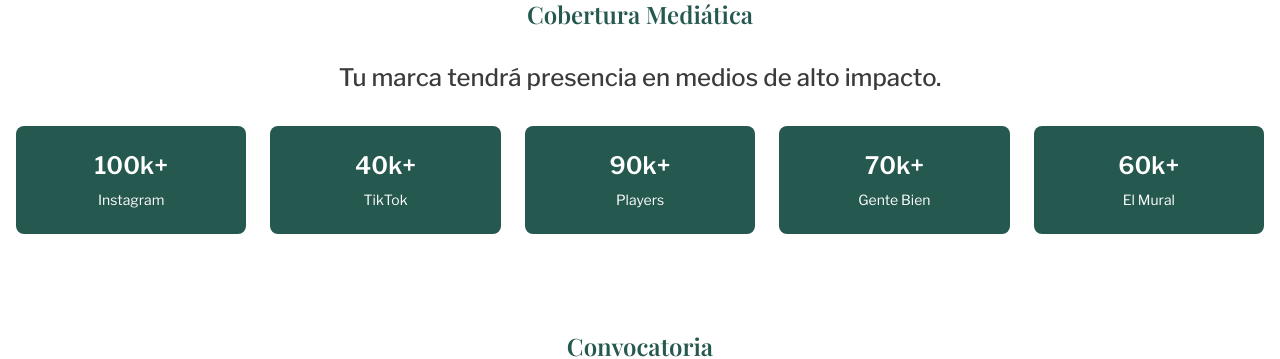
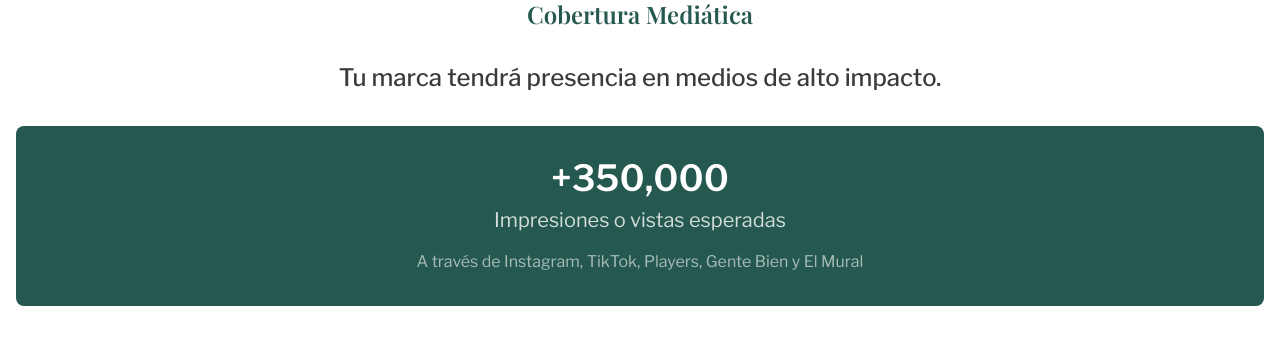
Before and after one commit to diegotokenstate/grandslampadel, a React (Vite) app: page / in a window 1280 px wide. Shown: the part 2280-2639 px from the top of the page. Built offline with nearby package versions, Linux system fonts and the light colour scheme.

Commit message:
Update media coverage section

```diff
--- a/src/components/AboutSection.tsx
+++ b/src/components/AboutSection.tsx
@@ -218,24 +218,12 @@ const AboutSection = () => {
         >
           <h3 className="text-2xl font-semibold text-verde mb-8 text-center">Cobertura Mediática</h3>
           <p className="subtitle text-medianoche/80 max-w-3xl mx-auto mb-8">Tu marca tendrá presencia en medios de alto impacto.</p>
-          <div className="grid grid-cols-2 md:grid-cols-5 gap-6">
-            {[
-              { number: "100k+", text: "Instagram" },
-              { number: "40k+", text: "TikTok" },
-              { number: "90k+", text: "Players" },
-              { number: "70k+", text: "Gente Bien" },
-              { number: "60k+", text: "El Mural" }
-            ].map((item, index) => (
-              <motion.div
-                key={index}
-                className="bg-verde p-6 rounded-lg text-center text-marfil"
-                whileHover={{ scale: 1.05 }}
-                transition={{ duration: 0.2 }}
-              >
-                <div className="text-2xl font-bold mb-2">{item.number}</div>
-                <div className="text-sm">{item.text}</div>
-              </motion.div>
-            ))}
+          <div className="bg-verde p-8 rounded-lg text-center">
+            <div className="text-4xl font-bold text-marfil mb-2">+350,000</div>
+            <div className="text-xl text-marfil/80">Impresiones o vistas esperadas</div>
+            <div className="mt-4 text-marfil/60">
+              A través de Instagram, TikTok, Players, Gente Bien y El Mural
+            </div>
           </div>
         </motion.div>
 
```
